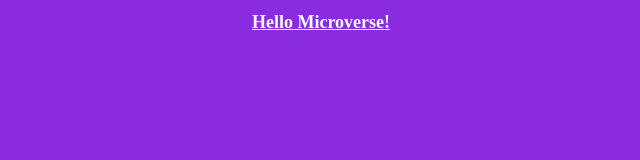
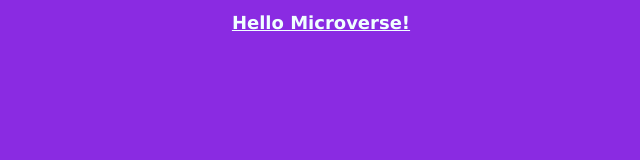
Before and after one commit to DamianDib9/hello-world2, a website: page index.html in a window 1280 px wide. Shown: the whole page, without its empty margins (319-959 px from the left). Drawn offline with Linux system fonts and the light colour scheme.

Commit message:
Update style.css

```diff
--- a/style.css
+++ b/style.css
@@ -2,9 +2,10 @@
   background-color: blueviolet;
 }
 
-h1 {
+.title {
   color: azure;
   text-align: center;
   text-decoration: underline;
   font-size: large;
+  font-family: Verdana, Geneva, Tahoma, sans-serif;
 }
```
